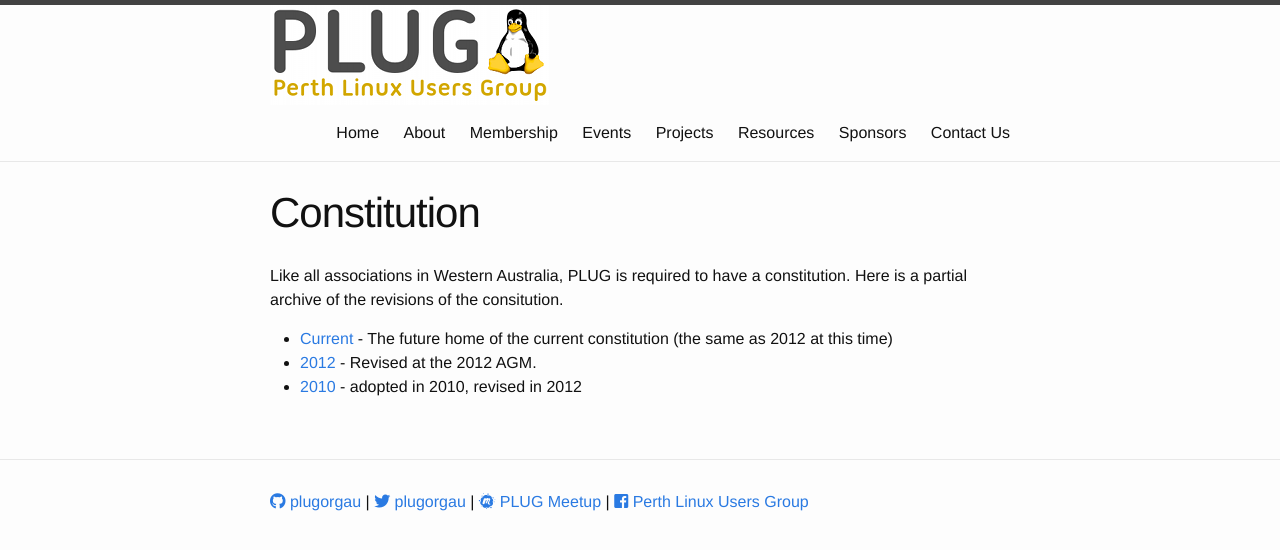
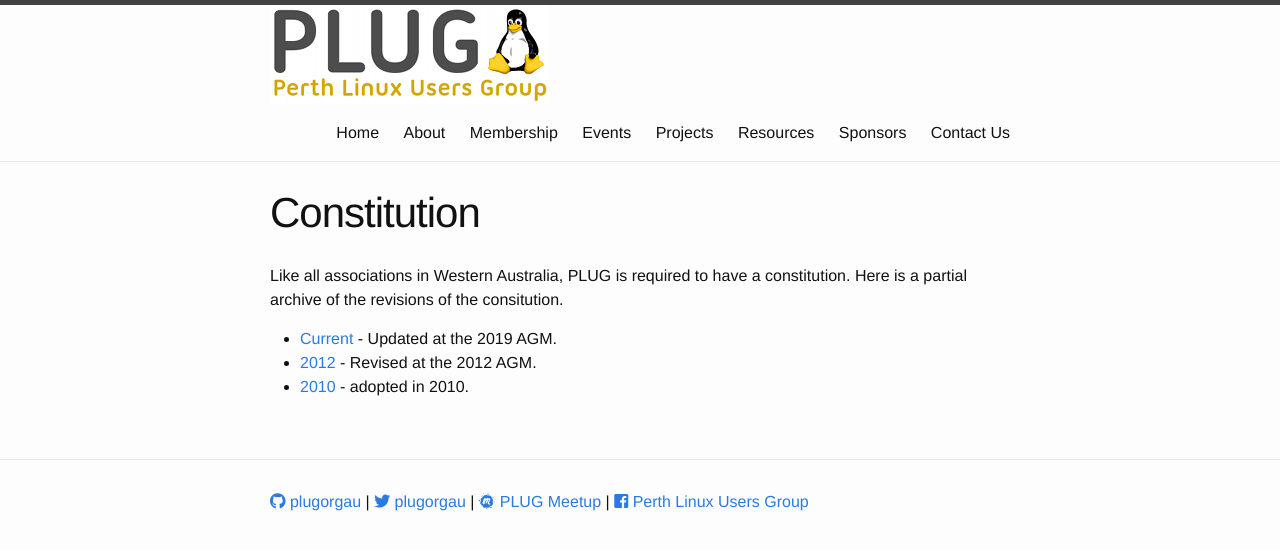
Before and after one commit to plugorgau/plugorgau.github.io, a Jekyll site: the page built from pages/about/constitution.md, in a window 1280 px wide. Shown: the top 550 px of the page. Built offline with Jekyll 4.4.1, drawn with Linux system fonts in a browser that asks for light colours; nearby versions of some CDN libraries.

Commit message:
Update constitution.md
Constitution revised for update at 2019 AGM

```diff
--- a/pages/about/constitution.md
+++ b/pages/about/constitution.md
@@ -6,6 +6,6 @@ permalink: /about/constitution/
 
 Like all associations in Western Australia, PLUG is required to have a constitution. Here is a partial archive of the revisions of the consitution.
 
- * [Current]({{ site.baseurl }}/pages/constitution/current.html) - The future home of the current constitution (the same as 2012 at this time)
+ * [Current](https://docs.google.com/document/d/1WCgDyotkdXWXGUpcqOQKSSCcSddaA1EPIp987EiInmU) - Updated at the 2019 AGM.
  * [2012]({{ site.baseurl }}/pages/constitution/2012.html) - Revised at the 2012 AGM.
- * [2010]({{ site.baseurl }}/pages/constitution/2010.html) - adopted in 2010, revised in 2012
+ * [2010]({{ site.baseurl }}/pages/constitution/2010.html) - adopted in 2010.
```
